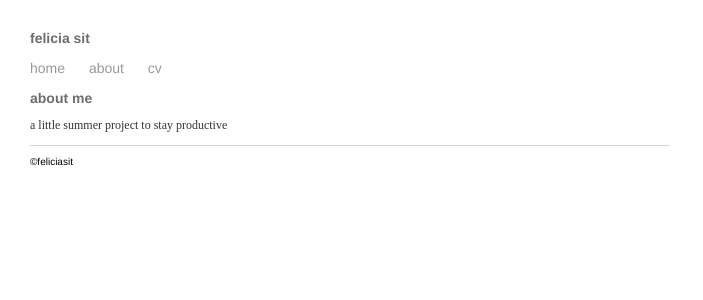
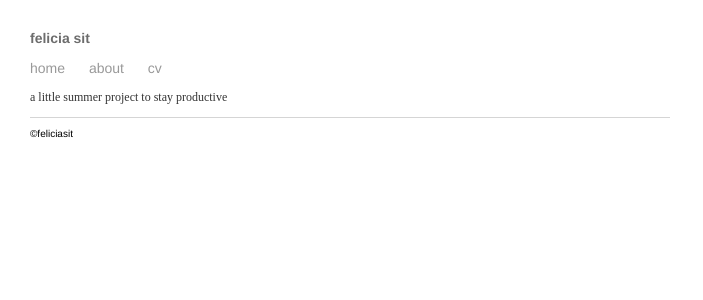
Before and after one commit to feliciasit/feliciasit.github.io, a Jekyll site: the page built from about/index.html, in a window 1280 px wide. Shown: the top 300 px of the page, without its empty margins (0-703 px from the left). Built offline with Jekyll 4.4.1, drawn with Linux system fonts in a browser that asks for light colours.

Commit message:
Update index.html

```diff
--- a/about/index.html
+++ b/about/index.html
@@ -3,5 +3,4 @@ layout: default
 title: under construction
 ---
 <div class="blurb">
-	<h1>about me</h1>
-	<p>a little summer project to stay productive<!-- /.blurb -->
+	<p>a little summer project to stay productive</p>
```
